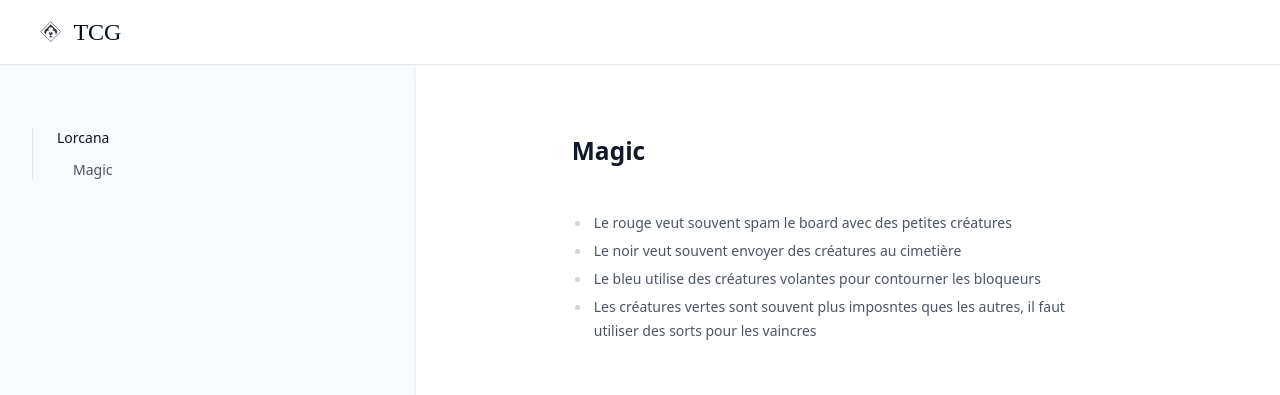
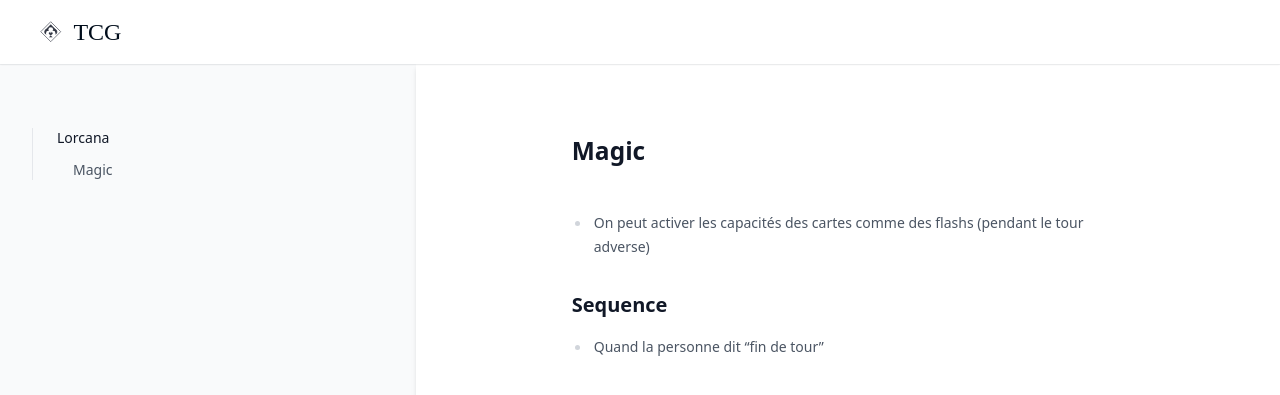
Before and after one commit to greglejeune/ebook, a Jekyll site: the page built from _tcg/magic.md, in a window 1280 px wide. Shown: the top 395 px of the page. Built offline with Jekyll 4.4.1, drawn with Linux system fonts in a browser that asks for light colours.

Commit message:
Update magic.md

```diff
--- a/_tcg/magic.md
+++ b/_tcg/magic.md
@@ -6,7 +6,8 @@ category: strategy
 
 # Magic
 
-- Le rouge veut souvent spam le board avec des petites créatures
-- Le noir veut souvent envoyer des créatures au cimetière
-- Le bleu utilise des créatures volantes pour contourner les bloqueurs
-- Les créatures vertes sont souvent plus imposntes ques les autres, il faut utiliser des sorts pour les vaincres
+- On peut activer les capacités des cartes comme des flashs (pendant le tour adverse)
+
+## Sequence
+
+- Quand la personne dit "fin de tour"
```
